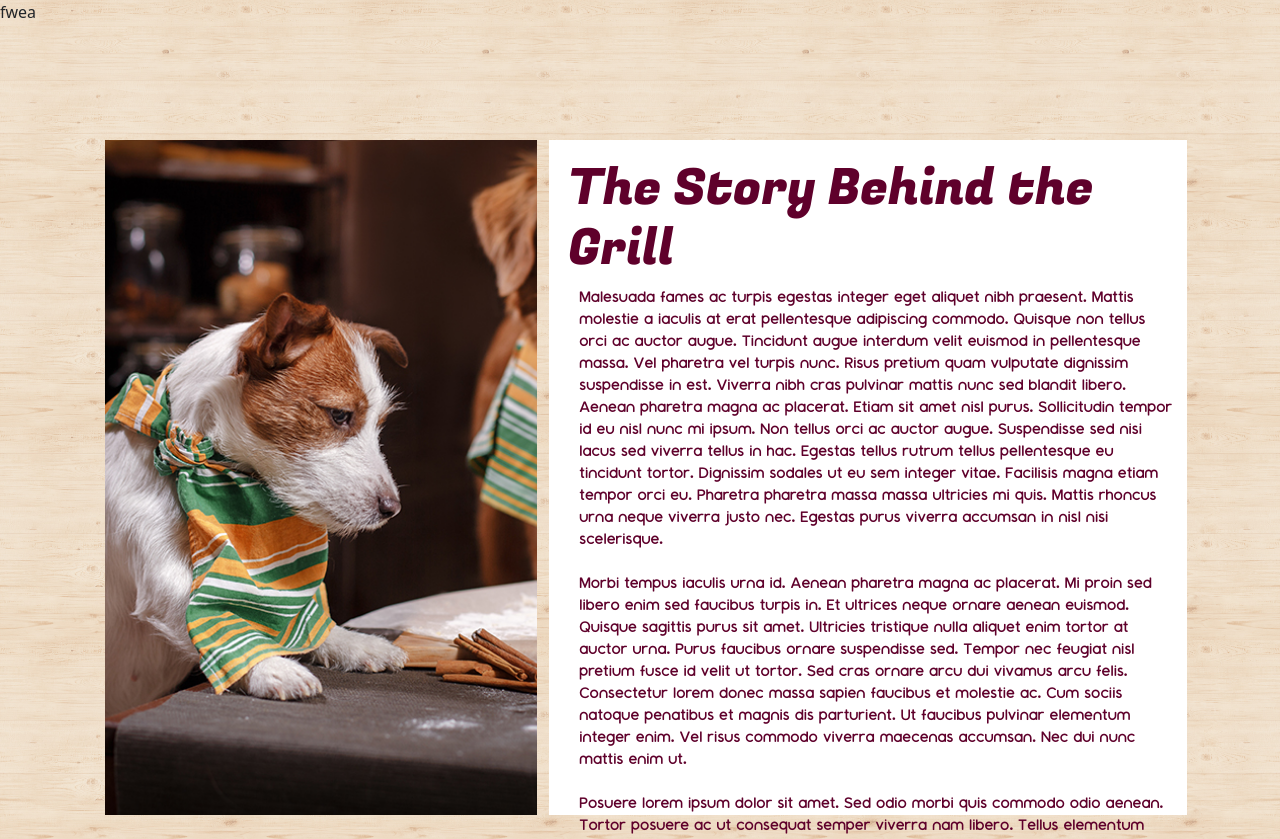
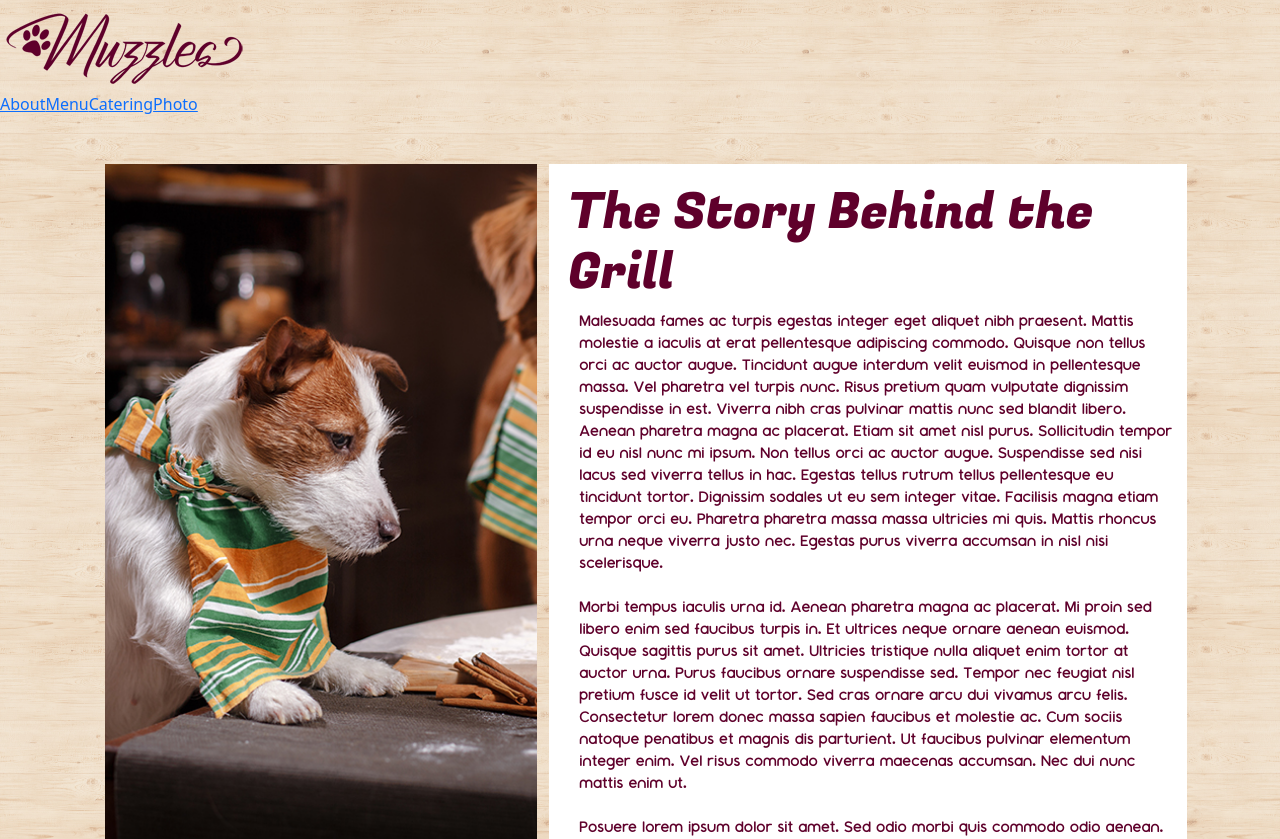
Before and after one commit to JayvonK/PuppyRestaurant, a plain HTML site: page pages/about.html in a window 1280 px wide. Shown: the top 839 px of the page. Drawn offline with nearby package versions, Linux system fonts and the light colour scheme.

Commit message:
nav bar add

```diff
--- a/pages/about.html
+++ b/pages/about.html
@@ -10,14 +10,41 @@
     <link rel="stylesheet" href="../style/styles.css">
 </head>
 
+
+
 <body class="bodyBgK">
-    <div class="container-fluid">
-        <div class="row" style="height: 140px;">
-            fwea
+
+        <!-- Navbar -->
+        <nav class="Anavbar">
+            <div class="Acontainer">
+                <div class="Alogo">
+                    <img src="/assets/MuzzlesLogo.png" alt="Muzzles Logo">
                 </div>
+                <ul class="nav">
+                    <li class="Aabout">
+                        <a href="#">About</a>
+                    </li>
+                    <li>
+                        <a href="#">Menu</a>
+                    </li>
+                    <li>
+                        <a href="#">Catering</a>
+                    </li>
+                    <li>
+                        <a href="#">Photo</a>
+                    </li>
+                </ul>
             </div>
+        </nav>
+        <!-- Navbar End -->
 
-    <div class="container-fluid" style="max-width: 85.416666666%;">
+        <div class="content">
+            <!-- Your main content goes here -->
+            <div class="push">
+                <!-- your pages content goes bellow this line; above is the navbar -->
+
+
+                <div class="container-fluid pt-5" style="max-width: 85.416666666%;">
                     <div class="row paddingBottomK2">
                         <div class="col-5">
                             <div class="novascotiaBgK2" style="height: 674.5px;"></div>
@@ -96,6 +123,35 @@
 
 
 
+                 <!-- your pages content ends above this line; bellow is the footer -->
+            </div> <!-- This div is used to push the footer down -->
+        </div>
+
+        <!-- Footer -->
+
+        <footer class="Afooter">
+            <div class="Acontainer">
+                <div class="footer-address">
+                    <p>1357 Mutt Street, Rottweiler CA. 12345</p>
+                    <p>Phone: 123-456-7890</p>
+                </div>
+                <div class="footerlogo">
+                    <a href="index.html"></a>
+                    <img class="AfooterImage" src="/assets/CompanyLogo.png" alt="Company Logo">
+                    </a>
+                    <p>Copyright © Muzzles Restaurant</p>
+                </div>
+            </div>
+
+        </footer>
+
+
+
+
+
+
+
+
 
 
 
```
Lines whose indentation alone changed are shown as unchanged.
